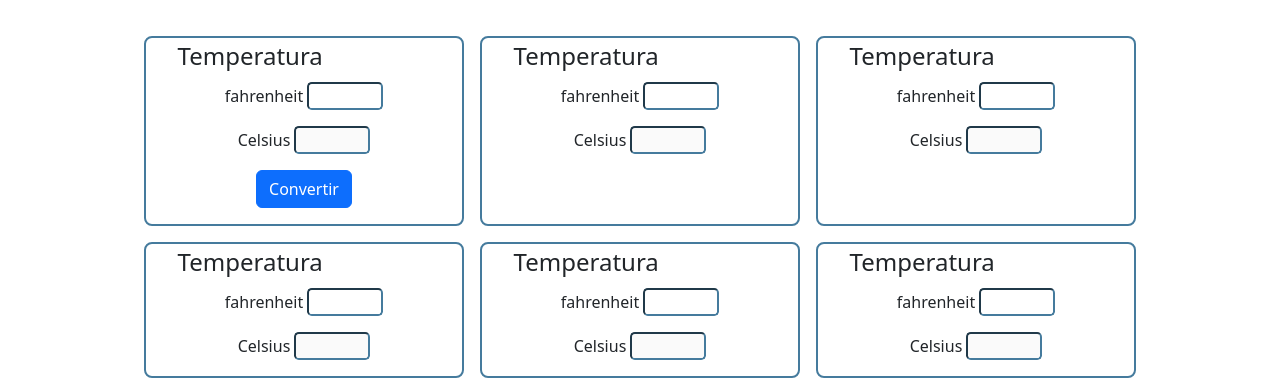
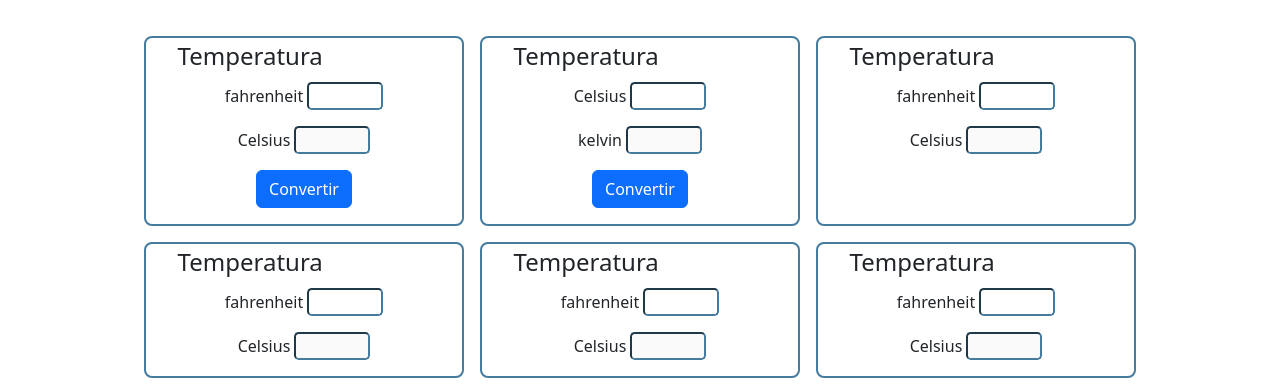
Before and after one commit to jbenavidesnati05/Practica-grid-flex-jbn, a plain HTML site: page index.html in a window 1280 px wide. Shown: the part 648-1039 px from the top of the page. Drawn offline with nearby package versions, Linux system fonts and the light colour scheme.

Commit message:
subiendo

```diff
--- a/index.html
+++ b/index.html
@@ -60,20 +60,24 @@
             </fieldset>
           </div>
         </div>
+      <!-- C ===> K    -->
       <div class="cada-formulario">
-          <form class="formulario contenedor">
+        <div class="formulario contenedor">
           <fieldset>
             <legend>Temperatura</legend>
             <div class="campo">
-                <label for="unidad">fahrenheit</label>
-                <input type="number" name="unidad" id="unidad" />
+              <label for="unidad">Celsius</label>
+              <input type="number" name="unidad" id="tempCe" />
             </div>
             <div class="campo">
-                <label for="">Celsius</label>
-                <input type="number" name="" id="" disabled />
+              <label for="">kelvin</label>
+              <input type="text" id="tempK" disabled>
+              <div class="boton-form">
+                <button class="btn btn-primary" type="submit" onclick="converCK()">Convertir</button>
+              </div>
             </div>
           </fieldset>
-          </form>
+        </div>
       </div>
         <div class="cada-formulario">
           <form class="formulario contenedor">
--- a/main.js
+++ b/main.js
@@ -8,3 +8,11 @@ function converFC(){
         document.getElementById("tempC").value = `${tempC.toFixed(1)} °C`;
     }
 }
+
+function converCK(){
+    let tempCe = parseInt(document.getElementById("tempCe").value);
+    console.log(tempCe);
+    let tempK = (tempCe + 273);
+
+    document.getElementById("tempK").value =tempK;
+}
```
Lines whose indentation alone changed are shown as unchanged.
